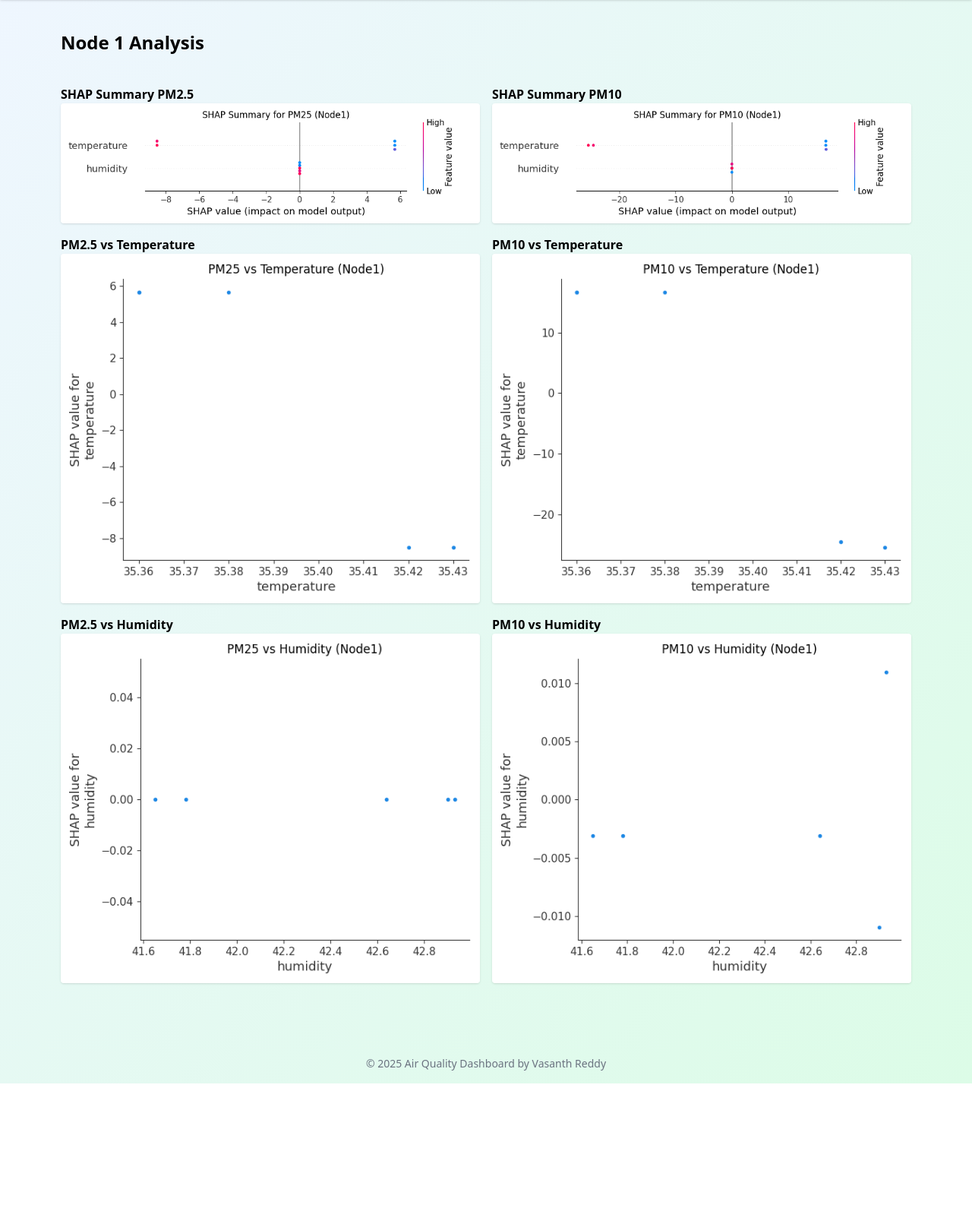
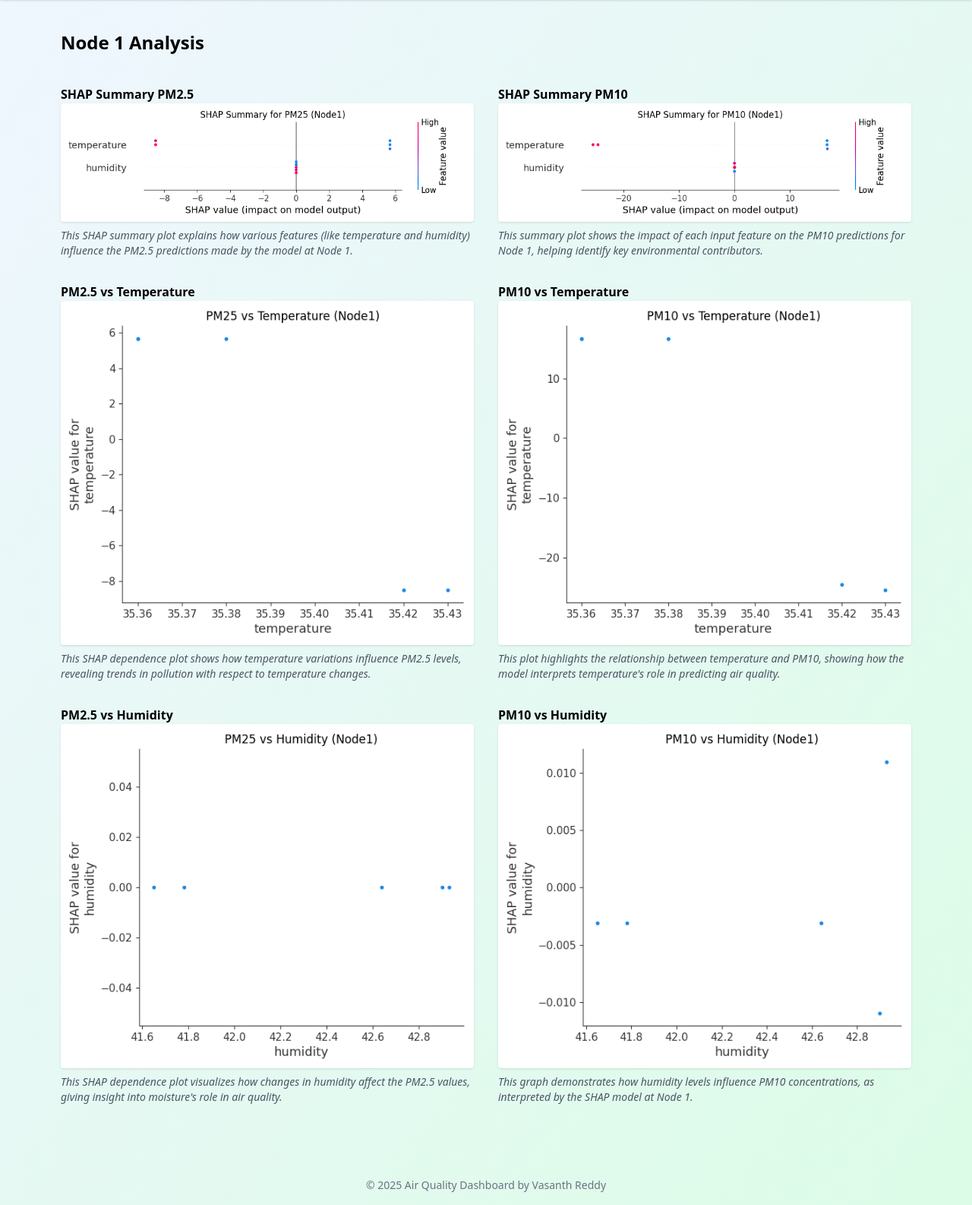
Before and after one commit to vasanth1344/ecoairsentinel, a Flask app: page /node1 in a window 1280 px wide. Shown: the part 64-1650 px from the top of the page at 76% size. Before the commit the page ends 1490 px from the top, so only its background shows below. Run offline with Flask 3, Linux system fonts and the light colour scheme; some libraries are stand-ins or nearby versions.

Commit message:
Update node1.html

```diff
--- a/templates/node1.html
+++ b/templates/node1.html
@@ -2,30 +2,49 @@
 {% block title %}Node 1 Results{% endblock %}
 {% block content %}
 <h1 class="text-2xl font-bold mb-4">Node 1 Analysis</h1>
-<div class="grid grid-cols-1 md:grid-cols-2 gap-4">
+
+<div class="grid grid-cols-1 md:grid-cols-2 gap-8">
+  <!-- SHAP Summary PM2.5 -->
   <div>
     <h2 class="font-semibold">SHAP Summary PM2.5</h2>
     <img src="{{ url_for('static', filename='shap_summary_pm25_node1.png') }}" class="rounded shadow">
+    <p class="text-sm text-gray-600 mt-2 italic">This SHAP summary plot explains how various features (like temperature and humidity) influence the PM2.5 predictions made by the model at Node 1.</p>
   </div>
+
+  <!-- SHAP Summary PM10 -->
   <div>
     <h2 class="font-semibold">SHAP Summary PM10</h2>
     <img src="{{ url_for('static', filename='shap_summary_pm10_node1.png') }}" class="rounded shadow">
+    <p class="text-sm text-gray-600 mt-2 italic">This summary plot shows the impact of each input feature on the PM10 predictions for Node 1, helping identify key environmental contributors.</p>
   </div>
+
+  <!-- PM2.5 vs Temperature -->
   <div>
     <h2 class="font-semibold">PM2.5 vs Temperature</h2>
     <img src="{{ url_for('static', filename='shap_depend_pm25_temperature_node1.png') }}" class="rounded shadow">
+    <p class="text-sm text-gray-600 mt-2 italic">This SHAP dependence plot shows how temperature variations influence PM2.5 levels, revealing trends in pollution with respect to temperature changes.</p>
   </div>
+
+  <!-- PM10 vs Temperature -->
   <div>
     <h2 class="font-semibold">PM10 vs Temperature</h2>
     <img src="{{ url_for('static', filename='shap_depend_pm10_temperature_node1.png') }}" class="rounded shadow">
+    <p class="text-sm text-gray-600 mt-2 italic">This plot highlights the relationship between temperature and PM10, showing how the model interprets temperature's role in predicting air quality.</p>
   </div>
+
+  <!-- PM2.5 vs Humidity -->
   <div>
     <h2 class="font-semibold">PM2.5 vs Humidity</h2>
     <img src="{{ url_for('static', filename='shap_depend_pm25_humidity_node1.png') }}" class="rounded shadow">
+    <p class="text-sm text-gray-600 mt-2 italic">This SHAP dependence plot visualizes how changes in humidity affect the PM2.5 values, giving insight into moisture's role in air quality.</p>
   </div>
+
+  <!-- PM10 vs Humidity -->
   <div>
     <h2 class="font-semibold">PM10 vs Humidity</h2>
     <img src="{{ url_for('static', filename='shap_depend_pm10_humidity_node1.png') }}" class="rounded shadow">
+    <p class="text-sm text-gray-600 mt-2 italic">This graph demonstrates how humidity levels influence PM10 concentrations, as interpreted by the SHAP model at Node 1.</p>
   </div>
 </div>
+
 {% endblock %}
```
